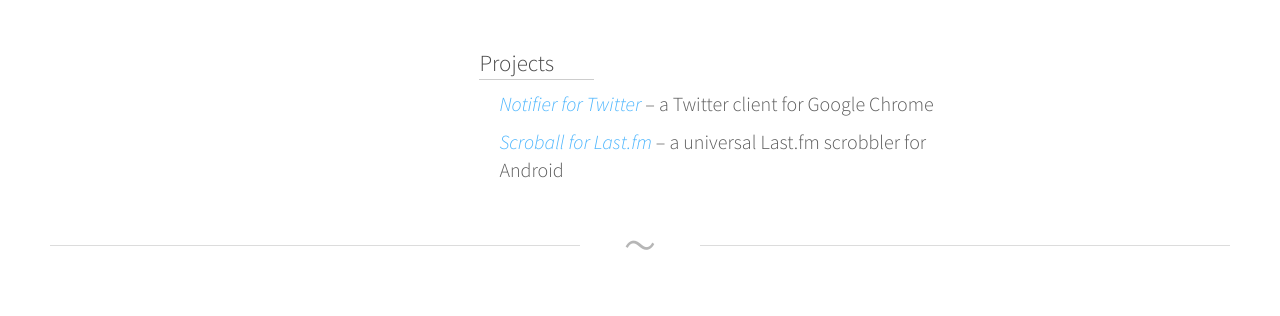
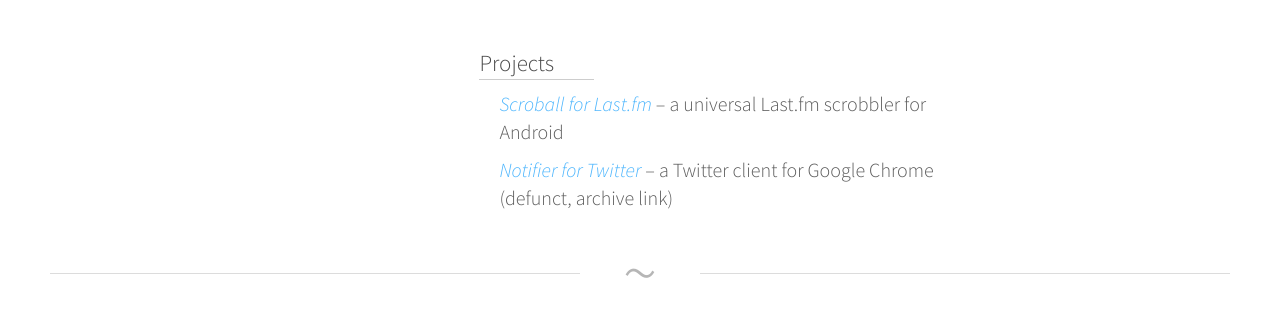
Before and after one commit to peterjosling/peterjosling.com, a website: page index.html in a window 1280 px wide. Shown: the part 730-1046 px from the top of the page. Before the commit the page ends 1019 px from the top, so only its background shows below. Drawn offline with Linux system fonts and the light colour scheme.

Commit message:
Mark Notifier for Twitter as defunct, demote

```diff
--- a/index.html
+++ b/index.html
@@ -42,8 +42,8 @@
 
 		<section>
 			<h2>Projects</h2>
-			<p><a href="https://chrome.google.com/webstore/detail/notifier-for-twitter/ikknnkomiokeodcdkknnhgjmncfiefmn">Notifier for Twitter</a> &#8211; a Twitter client for Google Chrome</p>
 			<p><a href="https://play.google.com/store/apps/details?id=com.peterjosling.scroball&hl=en_GB">Scroball for Last.fm</a> &#8211; a universal Last.fm scrobbler for Android</p>
+			<p><a href="https://www.crx4chrome.com/extensions/ikknnkomiokeodcdkknnhgjmncfiefmn/">Notifier for Twitter</a> &#8211; a Twitter client for Google Chrome (defunct, archive link)</p>
 		</section>
 	</div>
 </div>
```
